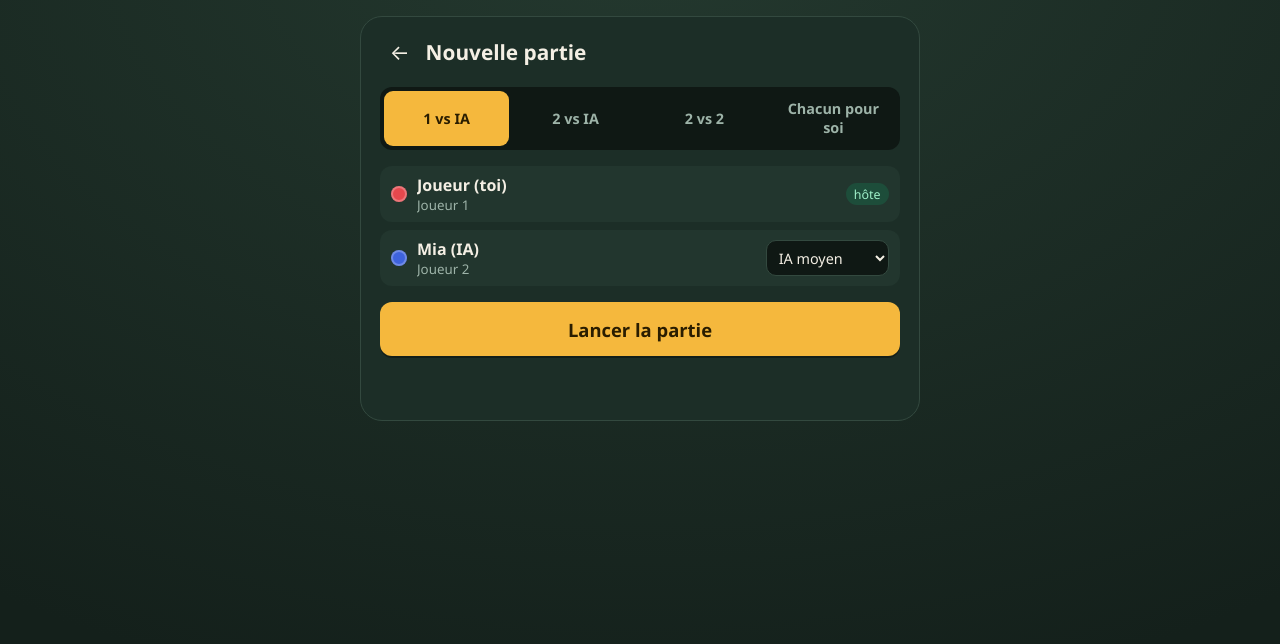
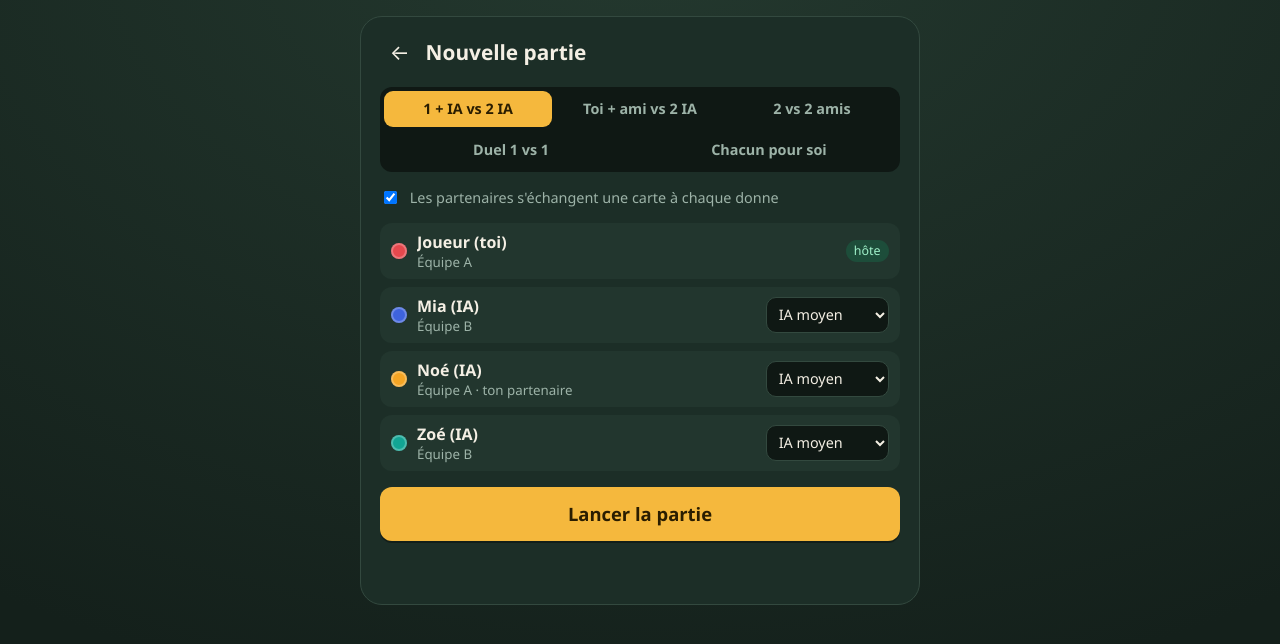
Before and after one commit to vgras616-sys/tak-tic, a plain HTML site: page index.html in a window 1280 px wide. Both pictures are taken after a click on the button "Nouvelle partie". Drawn offline with Linux system fonts and the light colour scheme.

Commit message:
Mode 1 joueur + IA contre 2 IA (par défaut)
Co-Authored-By: Claude Sonnet 5.5 <noreply@anthropic.com>
Claude-Session: https://claude.ai/code/session_017yVgoQN9RKpURBDrus5MfZ

```diff
--- a/css/style.css
+++ b/css/style.css
@@ -41,8 +41,8 @@ input:focus,select:focus{outline:2px solid var(--accent);outline-offset:1px}
 .panel{width:min(560px,100%);background:var(--bg2);border:1px solid var(--line);border-radius:22px;padding:1rem 1.2rem 1.4rem;display:flex;flex-direction:column;gap:1rem}
 .panel-head{display:flex;align-items:center;gap:.4rem}
 .panel-head h2{margin:0;font-size:1.3rem}
-.seg{display:flex;background:#0f1814;border-radius:12px;padding:4px;gap:4px}
-.seg button{flex:1;font:inherit;font-weight:700;font-size:.9rem;border:0;border-radius:9px;padding:.55rem .3rem;background:transparent;color:var(--muted);cursor:pointer}
+.seg{display:flex;flex-wrap:wrap;background:#0f1814;border-radius:12px;padding:4px;gap:4px}
+.seg button{flex:1 1 30%;font:inherit;font-weight:700;font-size:.9rem;border:0;border-radius:9px;padding:.55rem .3rem;background:transparent;color:var(--muted);cursor:pointer}
 .seg button.on{background:var(--accent);color:#2a1d00}
 .check{display:flex;gap:.6rem;align-items:center;font-size:.9rem;color:var(--muted)}
 .seats{display:flex;flex-direction:column;gap:.5rem}
--- a/index.html
+++ b/index.html
@@ -37,9 +37,10 @@
 
     <div id="lobby-host">
       <div class="seg" id="mode-seg" role="radiogroup">
-        <button data-mode="duel" class="on">1 vs IA</button>
-        <button data-mode="vsai">2 vs IA</button>
-        <button data-mode="t22">2 vs 2</button>
+        <button data-mode="solo" class="on">1 + IA vs 2 IA</button>
+        <button data-mode="vsai">Toi + ami vs 2 IA</button>
+        <button data-mode="t22">2 vs 2 amis</button>
+        <button data-mode="duel">Duel 1 vs 1</button>
         <button data-mode="ffa">Chacun pour soi</button>
       </div>
       <label class="check" id="swap-row"><input type="checkbox" id="opt-swap" checked> Les partenaires s'échangent une carte à chaque donne</label>
--- a/js/app.js
+++ b/js/app.js
@@ -61,6 +61,7 @@
     return s;
   }
   const PRESETS = {
+    solo: { mode: 'teams', seats: ['me', 'ai1', 'ai1', 'ai1'] },           // toi + 1 IA contre 2 IA
     duel: { mode: 'duel', seats: ['me', 'ai1'] },                         // toi contre 1 IA
     vsai: { mode: 'teams', seats: ['me', 'ai1', 'friend', 'ai1'] },       // toi + un ami contre 2 IA
     t22:  { mode: 'teams', seats: ['me', 'friend', 'friend', 'friend'] }, // toi + un ami contre 2 amis
@@ -68,7 +69,7 @@
   };
   function openLobby() {
     G.role = 'host';
-    applyPreset(G.preset || 'duel');
+    applyPreset(G.preset || 'solo');
     $('#lobby-title').textContent = 'Nouvelle partie';
     $('#lobby-host').classList.remove('hidden');
     $('#lobby-client').classList.add('hidden');
```
Also changed, not shown: 1 other file.
